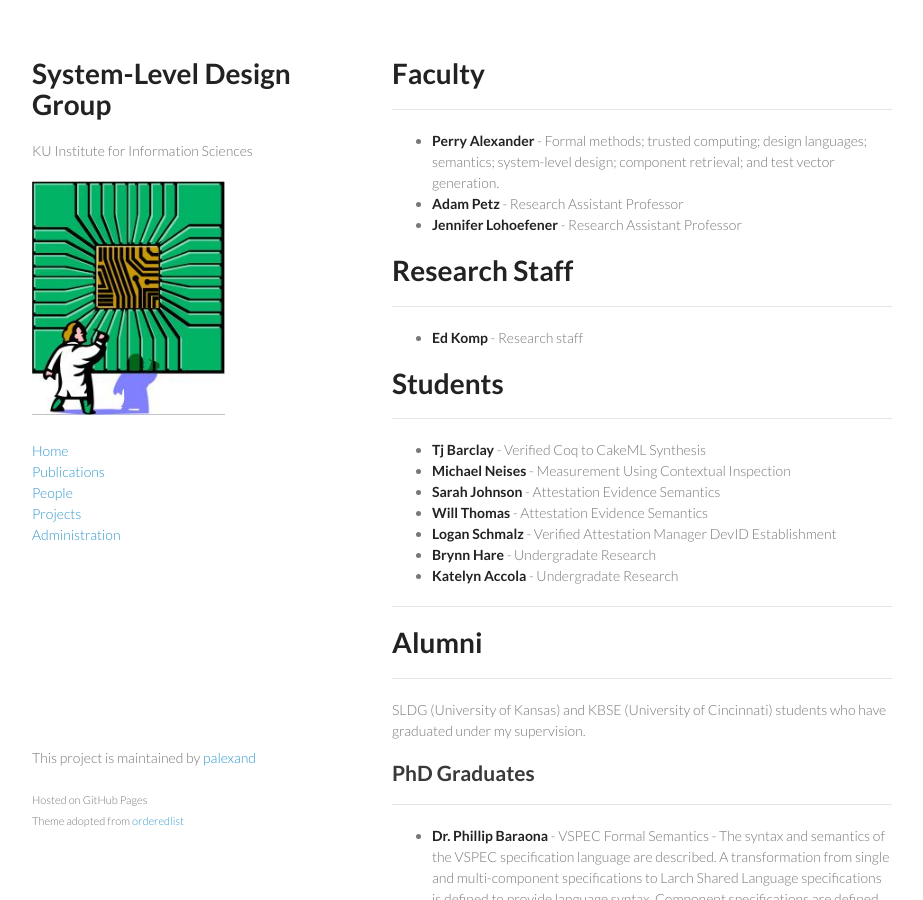
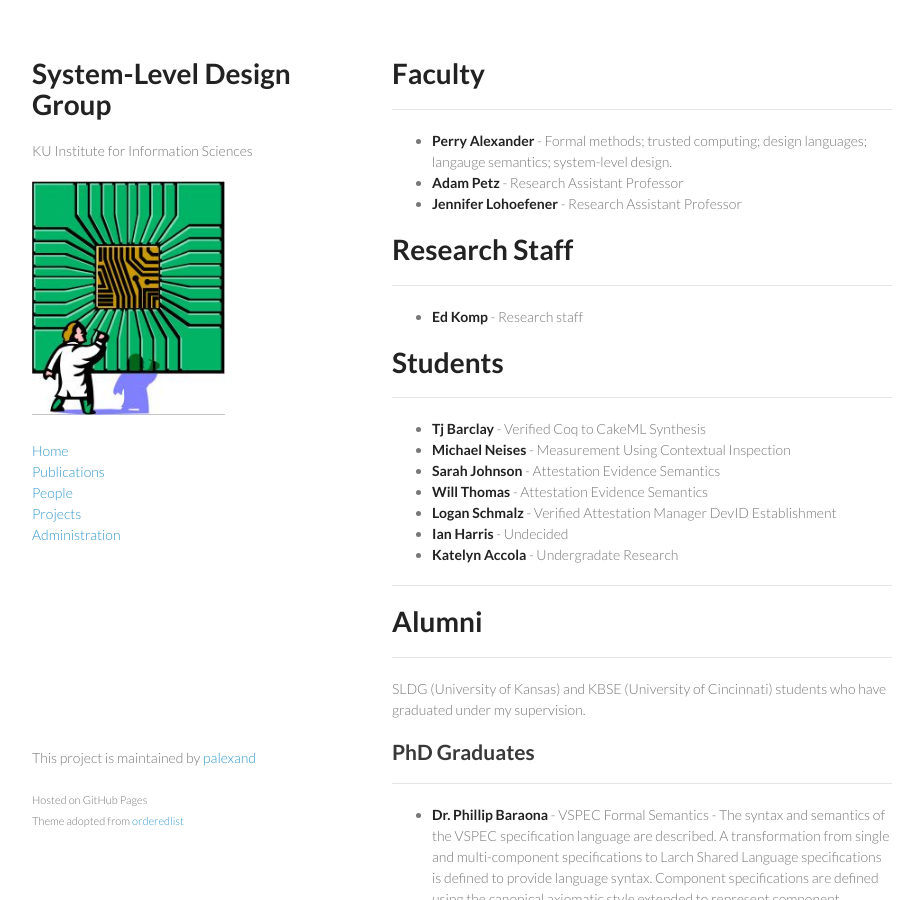
Before and after one commit to ku-sldg/ku-sldg.github.io, a Jekyll site: the page built from people.md, in a window 1280 px wide and 900 px high. Shown: the whole window, without its empty margins (178-1101 px from the left). Built offline with Jekyll 4.4.1, drawn with Linux system fonts in a browser that asks for light colours.

Commit message:
updating people

```diff
--- a/_data/people.yml
+++ b/_data/people.yml
@@ -1,5 +1,5 @@
 - name: Perry Alexander
-  description: Formal methods; trusted computing; design languages; semantics; system-level design; component retrieval; and test vector generation.
+  description: Formal methods; trusted computing; design languages; langauge semantics; system-level design.
   role: faculty
   email: palexand@ku.edu
   web: http://www.ittc.ku.edu/~alex
@@ -36,9 +36,13 @@
   description: Verified Attestation Manager DevID Establishment
   role: student
 
-- name: Brynn Hare
-  description: Undergradate Research
+- name: Ian Harris
+  description: Undecided
   role: student
+
+- name: Jack Reynolds
+  description: Undecided
+  rule: student
 
 - name: Katelyn Accola
   description: Undergradate Research
```
